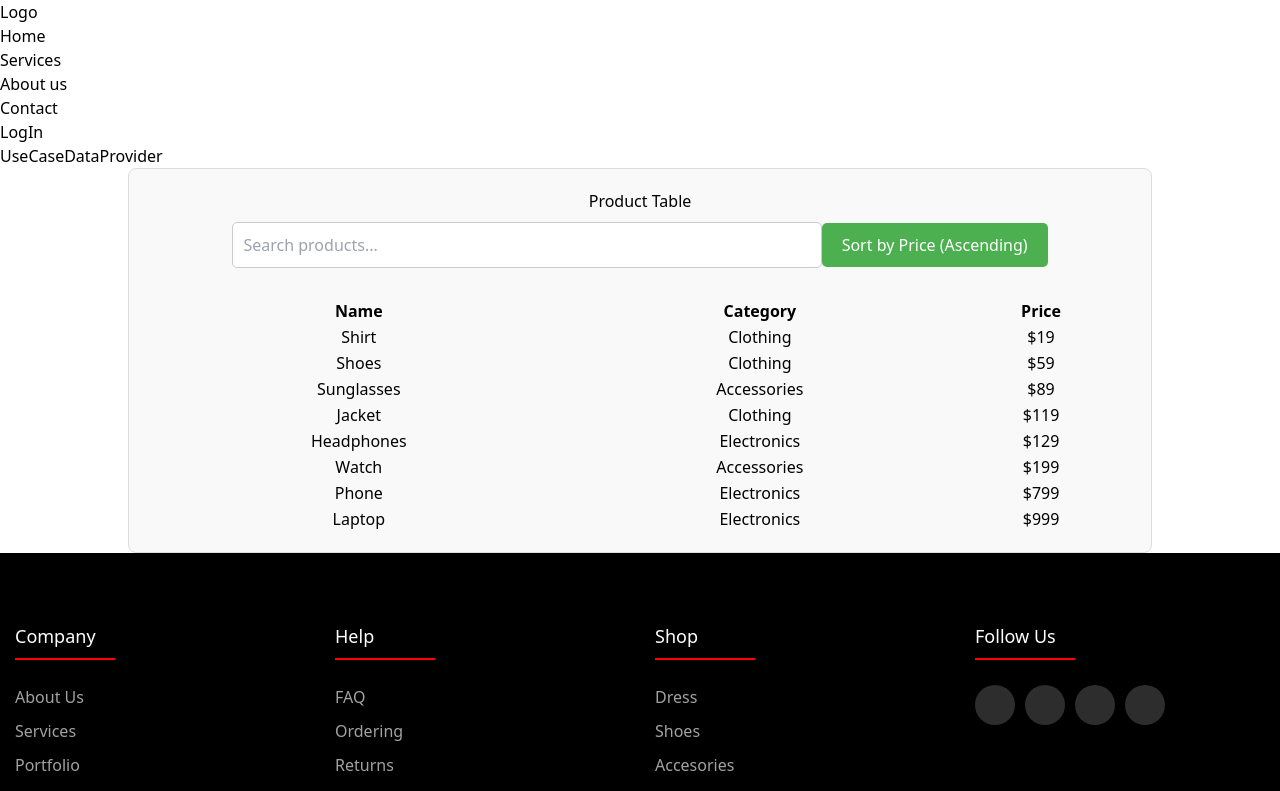
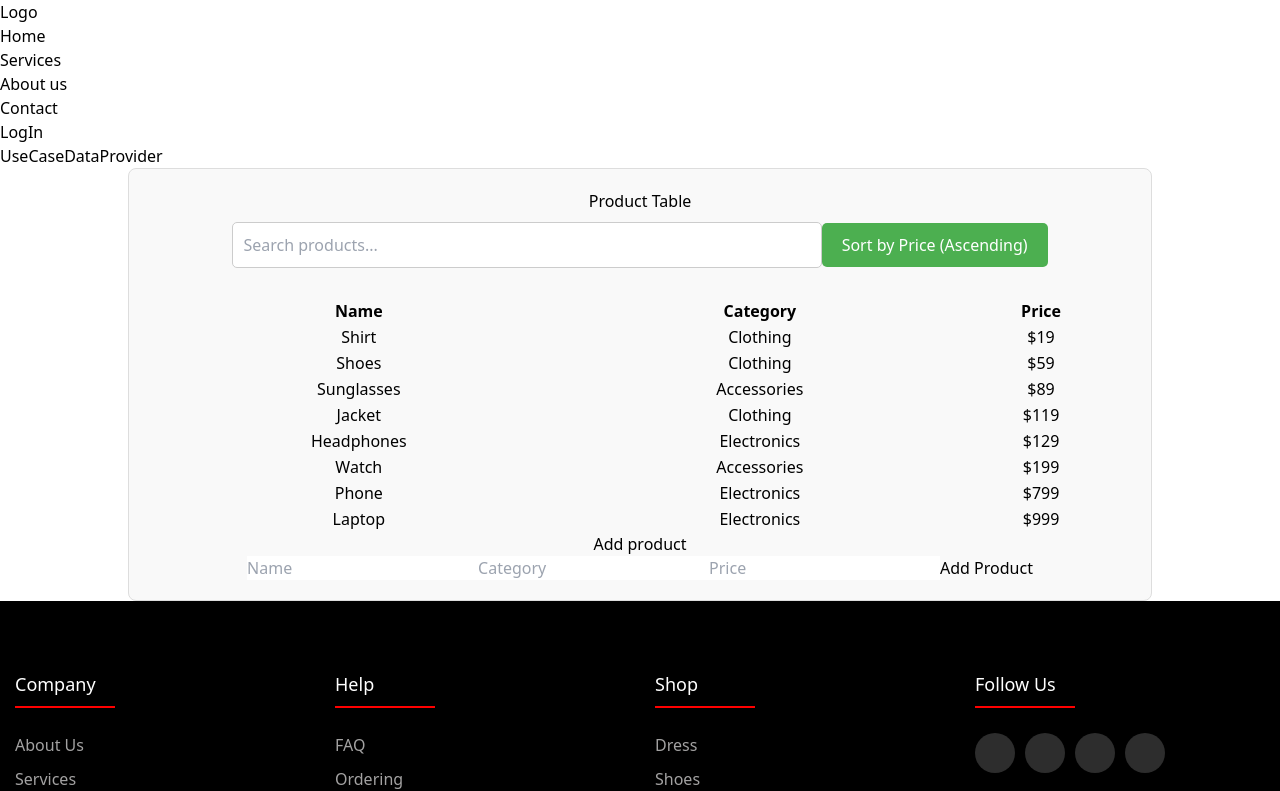
Before and after one commit to Codeer-man/web-dev, a React (Vite) app in the folder react/my-app/: page /Memo in a window 1280 px wide. Shown: the top 791 px of the page. Built offline with nearby package versions, Linux system fonts and the light colour scheme.

Commit message:
adding add prodicts in usememo

```diff
--- a/react/my-app/src/pages/memo.jsx
+++ b/react/my-app/src/pages/memo.jsx
@@ -1,6 +1,6 @@
 import { useState, useMemo } from "react";
 
-const products = [
+const InitialProducts = [
   { id: 1, name: "Laptop", category: "Electronics", price: 999 },
   { id: 2, name: "Shoes", category: "Clothing", price: 59 },
   { id: 3, name: "Phone", category: "Electronics", price: 799 },
@@ -13,8 +13,15 @@ const products = [
 
 function ProductTable() {
   //state
+  const [products, setProducts] = useState(InitialProducts);
   const [searchTerm, setSearchTerm] = useState("");
   const [sortOrder, setSortOrder] = useState("asc");
+
+  const [newProduct, setNewProduct] = useState({
+    name: "",
+    category: "",
+    price: "",
+  });
 
   const filteredAndSortedProducts = useMemo(() => {
     const filtered = products.filter((product) =>
@@ -30,7 +37,7 @@ function ProductTable() {
     });
 
     return sorted;
-  }, [searchTerm, sortOrder]);
+  }, [searchTerm, sortOrder, products]);
 
   //handle search
   const handleSearchChange = (e) => {
@@ -40,6 +47,43 @@ function ProductTable() {
   //handle sort
   const handleSortChange = () => {
     setSortOrder((prevOrder) => (prevOrder === "asc" ? "desc" : "asc"));
+  };
+
+  const handleInputChange = (prev) => {
+    const { name, value } = prev.target;
+
+    setNewProduct((prev) => ({
+      ...prev,
+      [name]: value,
+    }));
+  };
+
+  const handleAddProduct = (e) => {
+    e.preventDefault();
+
+    // Validate input
+    if (!newProduct.name || !newProduct.category || !newProduct.price) {
+      alert("Please fill in all fields.");
+      return;
+    }
+
+    // Add new product
+    setProducts((prev) => [
+      ...prev,
+      {
+        id: prev.length + 1,
+        name: newProduct.name,
+        category: newProduct.category,
+        price: parseFloat(newProduct.price),
+      },
+    ]);
+
+    // Clear form fields
+    setNewProduct({
+      name: "",
+      category: "",
+      price: "",
+    });
   };
 
   return (
@@ -76,6 +120,32 @@ function ProductTable() {
           ))}
         </tbody>
       </table>
+
+      <h1>Add product</h1>
+      <form onSubmit={handleAddProduct}>
+        <input
+          type="text"
+          placeholder="Name"
+          onChange={handleInputChange}
+          value={newProduct.name}
+          name="name"
+        />
+        <input
+          type="text"
+          placeholder="Category"
+          onChange={handleInputChange}
+          value={newProduct.category}
+          name="category"
+        />
+        <input
+          type="number"
+          placeholder="Price"
+          onChange={handleInputChange}
+          value={newProduct.price}
+          name="price"
+        />
+        <button type="submit">Add Product</button>
+      </form>
     </div>
   );
 }
```
